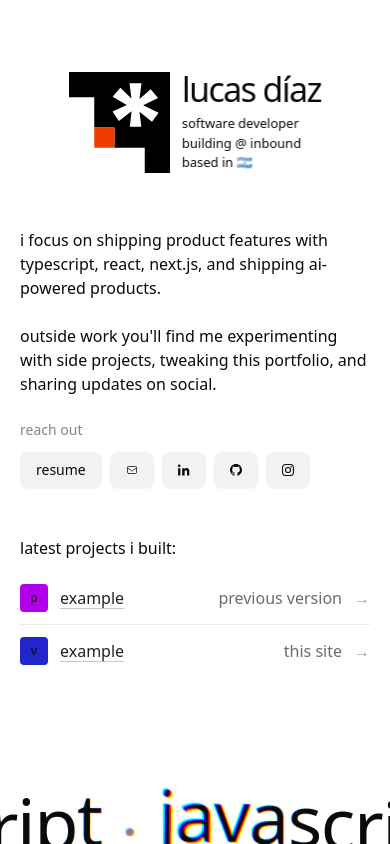
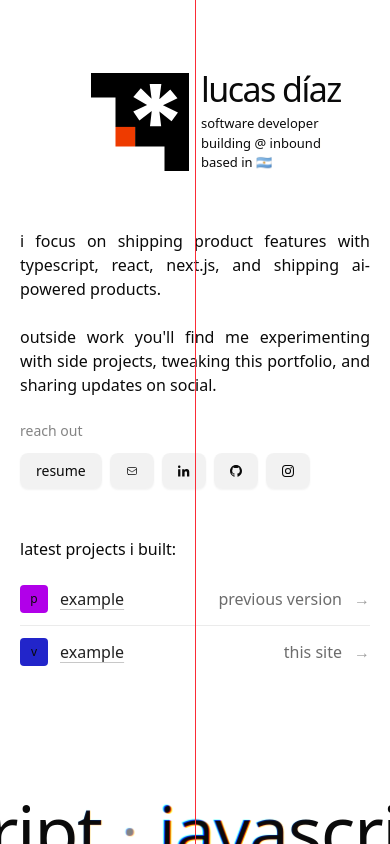
Before and after one commit to Lucasdiaz-dev/Portfolio-v1.1, a Next.js app: page / in a window 390 px wide. Built offline with nearby package versions, Linux system fonts and the light colour scheme.

Commit message:
feat(mobile): marquee at page foot, funnel subtitle, optical centering, justified text (temp center guide)

```diff
--- a/components/fx/TechMarquee.tsx
+++ b/components/fx/TechMarquee.tsx
@@ -23,8 +23,7 @@ const GAP = 56;
 const SPEED = 40; // px por segundo
 const RADIUS = 140;
 const LIFT = 30; // cuanto sube la palabra bajo el mouse
-const TOUCH_WAVE = 170; // ancho de la ola en pantallas tactiles (px)
-const TOUCH_LIFT = 0.55; // altura de la ola en pantallas tactiles (1 = como el hover)
+const TOUCH_SWAY = 9; // tactil: vaiven del mouse fantasma (mas chico = menos color)
 
 const vs = `attribute vec2 p; varying vec2 vUv; void main(){ vUv = p*0.5+0.5; gl_Position = vec4(p,0.,1.); }`;
 const fs = `precision mediump float;
@@ -151,7 +150,7 @@ export function TechMarquee({ className = "" }: { className?: string }) {
           const id = (base + i) * 100 + j, px = cx + charX[k][j];
           let goal = 0;
           // tactil: ola continua letra por letra alrededor del punto fijo del centro
-          if (touch) goal = TOUCH_LIFT * Math.exp(-(((px - W / 2) / TOUCH_WAVE) ** 2)); // cresta quieta en el centro
+          if (touch) goal = 0; // tactil: sin ola, solo corre con un toque de color
           else if (over) goal = 1;
           else if (hover) {
             const d = px < hL ? hL - px : Math.max(0, px - hR);
@@ -222,7 +221,7 @@ export function TechMarquee({ className = "" }: { className?: string }) {
     // centro (con un vaiven minimo para que haya velocidad y aparezcan los colores)
     const ghostMove = (t: number) => {
       const s = t / 1000;
-      const p = { x: W / 2 + Math.sin(s * 1.1) * 18, y: BAND / 2 + Math.sin(s * 1.9) * 8 };
+      const p = { x: W / 2 + Math.sin(s * 1.1) * TOUCH_SWAY, y: BAND / 2 + Math.sin(s * 1.9) * TOUCH_SWAY * 0.4 };
       if (!hover) { hover = true; last = p; target = { ...p }; mouse = { ...p }; }
       if (last) { vel.x += (p.x - last.x) * 0.6; vel.y += (p.y - last.y) * 0.6; }
       last = p; target = p;
@@ -246,7 +245,7 @@ export function TechMarquee({ className = "" }: { className?: string }) {
       ref={canvasRef}
       aria-label={`tecnologías: ${TECH.join(", ")}`}
       role="img"
-      className={`pointer-events-none fixed bottom-0 left-0 w-full ${className}`}
+      className={`pointer-events-none relative block w-full md:fixed md:bottom-0 md:left-0 ${className}`}
       style={{ height: BAND + PAD }}
     />
   );
--- a/components/home/Home.tsx
+++ b/components/home/Home.tsx
@@ -57,15 +57,18 @@ export function Home({ nameClassName = "" }: { nameClassName?: string }) {
 
   return (
     <>
-      <div className="flex min-h-screen w-full flex-col overflow-x-hidden px-5 pt-10 pb-[160px] md:px-14 md:pt-14 md:pb-[170px]">
+      {/* GUIA TEMPORAL: borrar */}
+      <div aria-hidden className="pointer-events-none fixed inset-y-0 left-1/2 z-[9999] w-px -translate-x-1/2 bg-red-500" />
+      <div className="flex min-h-screen w-full flex-col overflow-x-hidden px-5 pt-10 md:px-14 md:pt-14 md:pb-[170px]">
         {/* header centrado en x */}
         <header className="flex cursor-default justify-center pt-8 select-none md:pt-16">
-          <div className="flex items-center gap-3 md:gap-5">
-            {/* el logo toma el alto del nombre + bajada */}
-            <div className="shrink-0 self-stretch">
+          {/* mobile: dos columnas iguales -> el gap entre logo y texto cae justo en la mitad */}
+          <div className="grid w-full grid-cols-2 items-center gap-3 md:flex md:w-auto md:gap-5">
+            {/* mobile: alto fijo del logo (h-[84px], tocá este valor); desktop: toma el alto del nombre + bajada */}
+            <div className="h-[98px] shrink-0 self-center justify-self-end md:h-auto md:self-stretch">
               <LogoFX fitParent linkHover={false} ghost className="relative" />
             </div>
-            <TextFX ghost ghostDelay={500}>
+            <TextFX ghost ghostDelay={500} className="justify-self-start">
             <div className="flex flex-col gap-2">
               <h1 className={`text-start text-[34px] leading-none md:text-[72px] font-normal tracking-[-0.045em] text-white ${nameClassName}`}>
                 {site.name}
@@ -117,7 +120,7 @@ export function Home({ nameClassName = "" }: { nameClassName?: string }) {
               <div className="mx-auto grid w-full max-w-5xl grid-cols-1 gap-12 md:grid-cols-2 md:gap-16">
                 <section className="flex flex-col gap-6">
                   {site.paragraphs.map((p) => (
-                    <p key={p} className="text-md text-start text-white selection:bg-white selection:text-black">{p}</p>
+                    <p key={p} className="text-md text-justify text-white md:text-start selection:bg-white selection:text-black">{p}</p>
                   ))}
                   <div className="flex flex-col gap-3 select-none">
                     <span className="text-sm text-white/50">reach out</span>
@@ -190,7 +193,7 @@ export function Home({ nameClassName = "" }: { nameClassName?: string }) {
                       {meta(project) ? (
                         <span className="text-sm font-light text-white/50">{meta(project)}</span>
                       ) : null}
-                      <p className="text-md text-start text-white/90 selection:bg-white selection:text-black">{project.details ?? project.description}</p>
+                      <p className="text-md text-justify text-white/90 md:text-start selection:bg-white selection:text-black">{project.details ?? project.description}</p>
                       {project.href ? (
                         <a href={project.href} target="_blank" rel="noopener noreferrer" className={`text-sm text-white ${inlineLinkClass}`}>
                           visit project ↗
@@ -220,8 +223,11 @@ export function Home({ nameClassName = "" }: { nameClassName?: string }) {
             </div>
           </div>
         </main>
+        {/* mobile: al pie del contenido (se ve al scrollear); desktop: fija abajo */}
+        <div className="-mx-5 mt-6 md:contents">
+          <TechMarquee />
+        </div>
       </div>
-      <TechMarquee />
     </>
   );
 }
```
